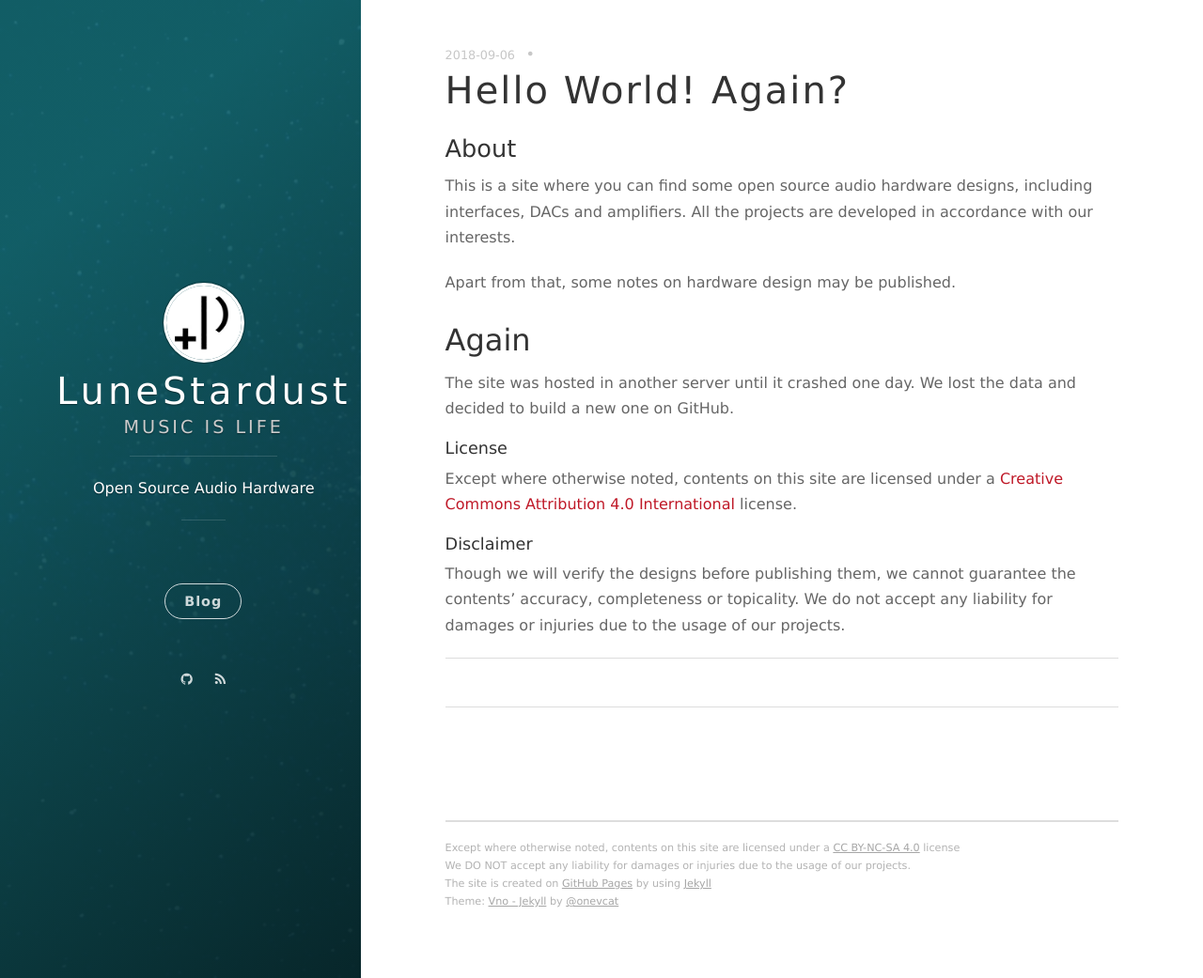
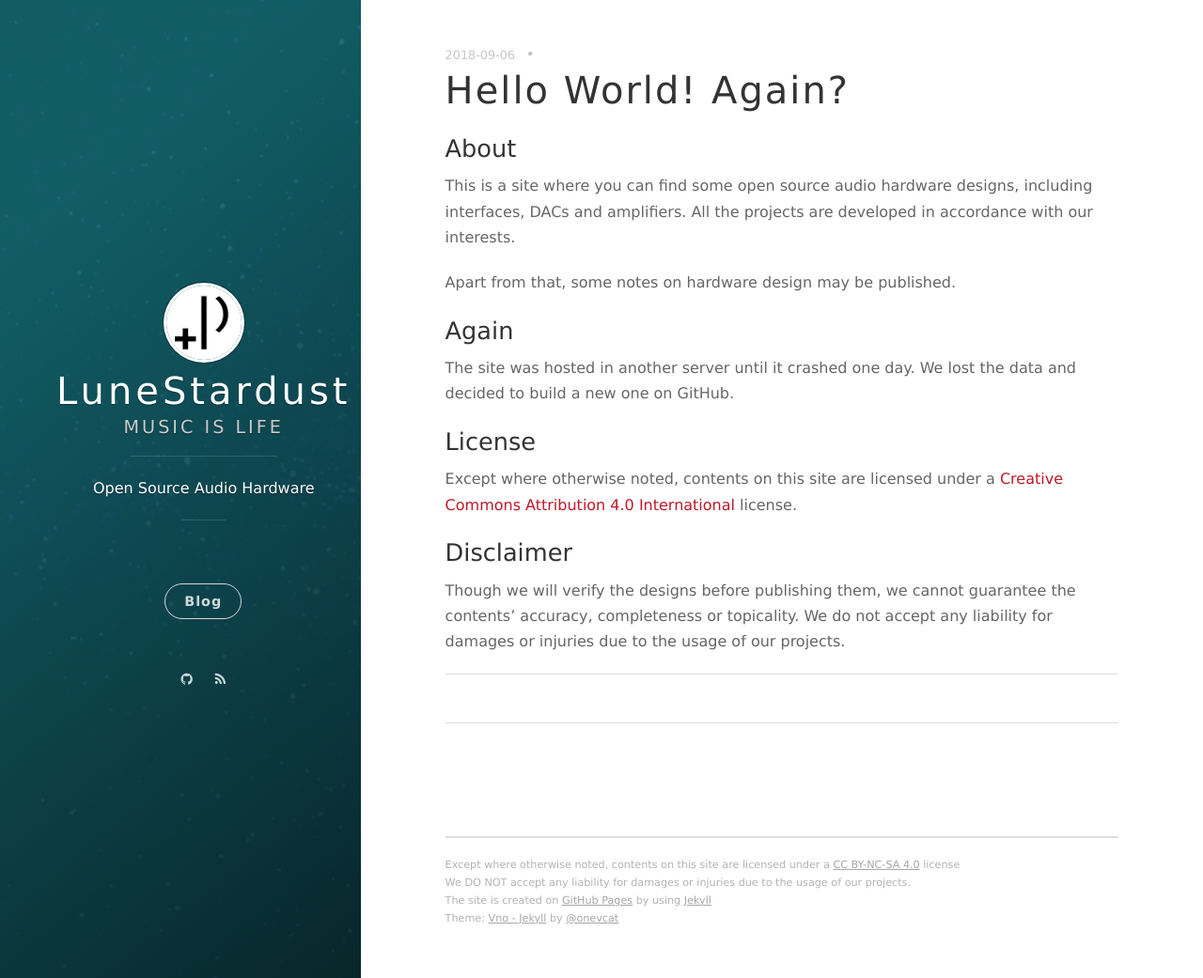
Before and after one commit to lunestardust/lunestardust.github.io, a Jekyll site: the page built from _posts/2018-09-06-hello-world.markdown, in a window 1280 px wide and 1041 px high. Shown: the whole window at 94% size. Built offline with Jekyll 4.4.1, drawn with Linux system fonts in a browser that asks for light colours; nearby versions of some CDN libraries.

```diff
--- a/_posts/2018-09-06-hello-world.markdown
+++ b/_posts/2018-09-06-hello-world.markdown
@@ -13,18 +13,18 @@ All the projects are developed in accordance with our interests.
 Apart from that,
 some notes on hardware design may be published.
 
-## Again
+### Again
 
 The site was hosted in another server until it crashed one day.
 We lost the data and decided to build a new one on GitHub.
 
-#### License
+### License
 
 Except where otherwise noted,
 contents on this site are licensed under a
 [Creative Commons Attribution 4.0 International](http://creativecommons.org/licenses/by/4.0/) license.
 
-#### Disclaimer
+### Disclaimer
 
 Though we will verify the designs before publishing them,
 we cannot guarantee the contents' accuracy, completeness or topicality.
```
